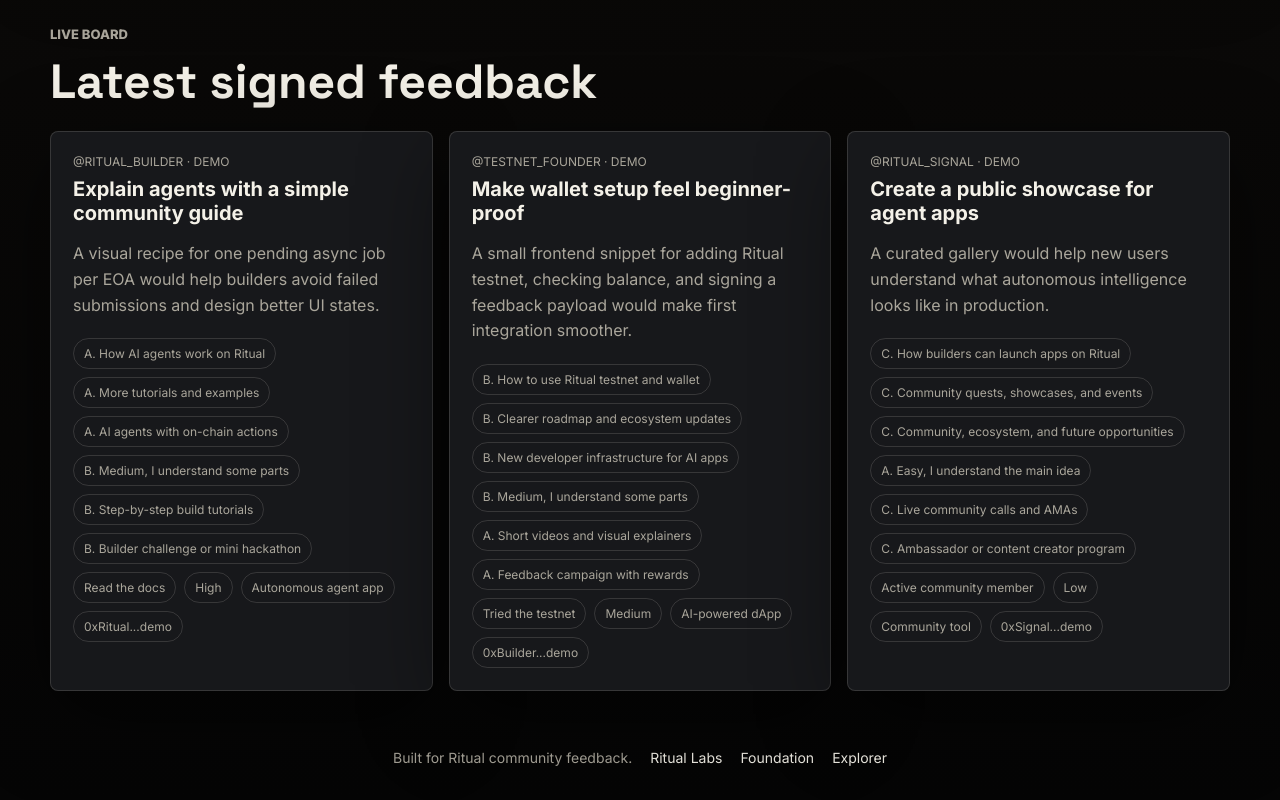
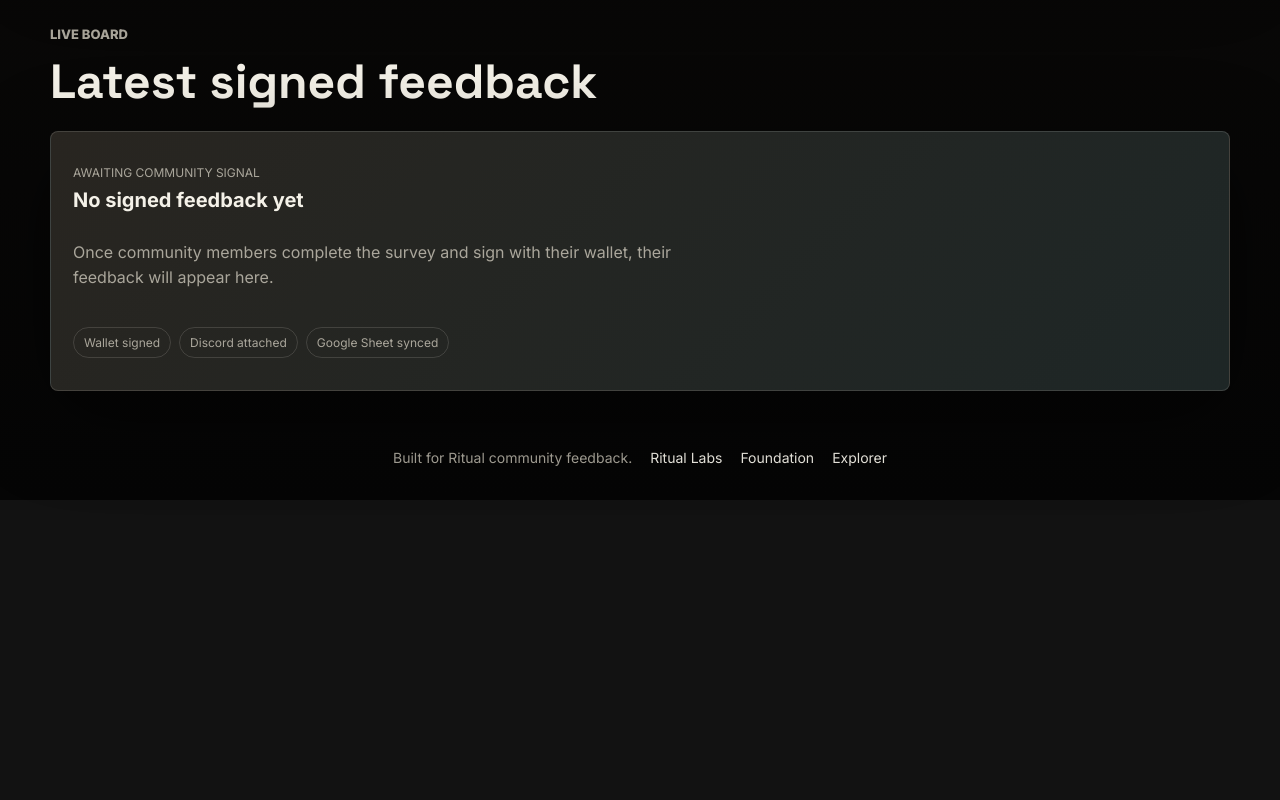
Before and after one commit to kamaledeng/ritual-feedback, a website: page index.html in a window 1280 px wide. Shown: the part 1955-2755 px from the top of the page. After the commit the page ends 2455 px from the top, so only its background shows below. Drawn offline with Linux system fonts and the light colour scheme.

Commit message:
Replace demo feedback with empty state

```diff
--- a/app.js
+++ b/app.js
@@ -11,66 +11,6 @@
 };
 
 const googleSheetEndpoint = "https://script.google.com/macros/s/AKfycbym8DPcJvEkbPf-W6yYSFGcqfLR1UGFAf_uTONLnRr5BpJzRT75ZZ__LfuVhukyD-D7/exec";
-
-const sampleFeedback = [
-  {
-    discordName: "@ritual_builder",
-    stage: "Read the docs",
-    category: "Developer docs",
-    urgency: "High",
-    builderType: "Agent builder",
-    useCase: "Autonomous agent app",
-    blocker: "Examples and tutorials",
-    priorityTopic: "A. How AI agents work on Ritual",
-    communityNeed: "A. More tutorials and examples",
-    interestReason: "A. AI agents with on-chain actions",
-    clarityScore: "B. Medium, I understand some parts",
-    contentFormat: "B. Step-by-step build tutorials",
-    communityActivity: "B. Builder challenge or mini hackathon",
-    title: "Explain agents with a simple community guide",
-    message: "A visual recipe for one pending async job per EOA would help builders avoid failed submissions and design better UI states.",
-    address: "0xRitual...demo",
-    createdAt: "Demo"
-  },
-  {
-    discordName: "@testnet_founder",
-    stage: "Tried the testnet",
-    category: "Wallet and testnet",
-    urgency: "Medium",
-    builderType: "dApp founder",
-    useCase: "AI-powered dApp",
-    blocker: "Wallet setup",
-    priorityTopic: "B. How to use Ritual testnet and wallet",
-    communityNeed: "B. Clearer roadmap and ecosystem updates",
-    interestReason: "B. New developer infrastructure for AI apps",
-    clarityScore: "B. Medium, I understand some parts",
-    contentFormat: "A. Short videos and visual explainers",
-    communityActivity: "A. Feedback campaign with rewards",
-    title: "Make wallet setup feel beginner-proof",
-    message: "A small frontend snippet for adding Ritual testnet, checking balance, and signing a feedback payload would make first integration smoother.",
-    address: "0xBuilder...demo",
-    createdAt: "Demo"
-  },
-  {
-    discordName: "@ritual_signal",
-    stage: "Active community member",
-    category: "Community and ecosystem",
-    urgency: "Low",
-    builderType: "Community",
-    useCase: "Community tool",
-    blocker: "Community support",
-    priorityTopic: "C. How builders can launch apps on Ritual",
-    communityNeed: "C. Community quests, showcases, and events",
-    interestReason: "C. Community, ecosystem, and future opportunities",
-    clarityScore: "A. Easy, I understand the main idea",
-    contentFormat: "C. Live community calls and AMAs",
-    communityActivity: "C. Ambassador or content creator program",
-    title: "Create a public showcase for agent apps",
-    message: "A curated gallery would help new users understand what autonomous intelligence looks like in production.",
-    address: "0xSignal...demo",
-    createdAt: "Demo"
-  }
-];
 
 let walletAddress = "";
 
@@ -157,8 +97,7 @@
 }
 
 function loadFeedback() {
-  const stored = JSON.parse(localStorage.getItem("ritual-feedback") || "[]");
-  return [...stored, ...sampleFeedback];
+  return JSON.parse(localStorage.getItem("ritual-feedback") || "[]");
 }
 
 function saveFeedback(item) {
@@ -220,6 +159,23 @@
 
 function renderFeedback() {
   const feedback = loadFeedback();
+
+  if (feedback.length === 0) {
+    elements.feedbackBoard.innerHTML = `
+      <article class="empty-board">
+        <small>Awaiting community signal</small>
+        <h3>No signed feedback yet</h3>
+        <p>Once community members complete the survey and sign with their wallet, their feedback will appear here.</p>
+        <div class="tag-row">
+          <span>Wallet signed</span>
+          <span>Discord attached</span>
+          <span>Google Sheet synced</span>
+        </div>
+      </article>
+    `;
+    return;
+  }
+
   elements.feedbackBoard.innerHTML = feedback.map((item) => `
     <article>
       <small>${escapeHtml(item.discordName || "Unknown Discord")} · ${item.createdAt}</small>
--- a/styles.css
+++ b/styles.css
@@ -561,10 +561,32 @@
   gap: 16px;
 }
 
+.feedback-board:has(.empty-board) {
+  grid-template-columns: 1fr;
+}
+
 .feedback-board article {
   min-height: 240px;
   padding: 22px;
   background: var(--panel-strong);
+}
+
+.feedback-board .empty-board {
+  display: grid;
+  min-height: 260px;
+  align-content: center;
+  justify-items: start;
+  background:
+    linear-gradient(135deg, rgba(245, 193, 93, 0.08), rgba(124, 231, 184, 0.07)),
+    var(--panel-strong);
+}
+
+.empty-board h3 {
+  font-size: clamp(26px, 3vw, 38px);
+}
+
+.empty-board p {
+  max-width: 620px;
 }
 
 .feedback-board h3 {
```
